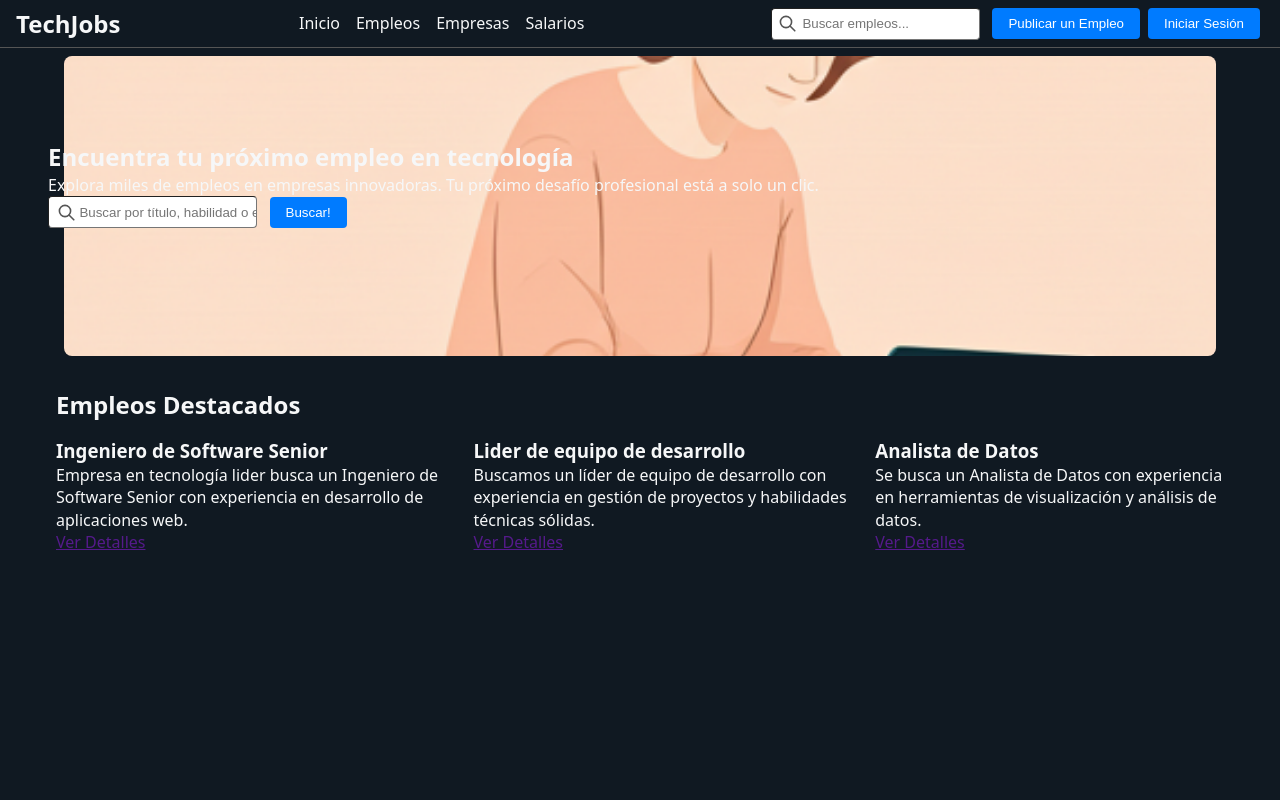
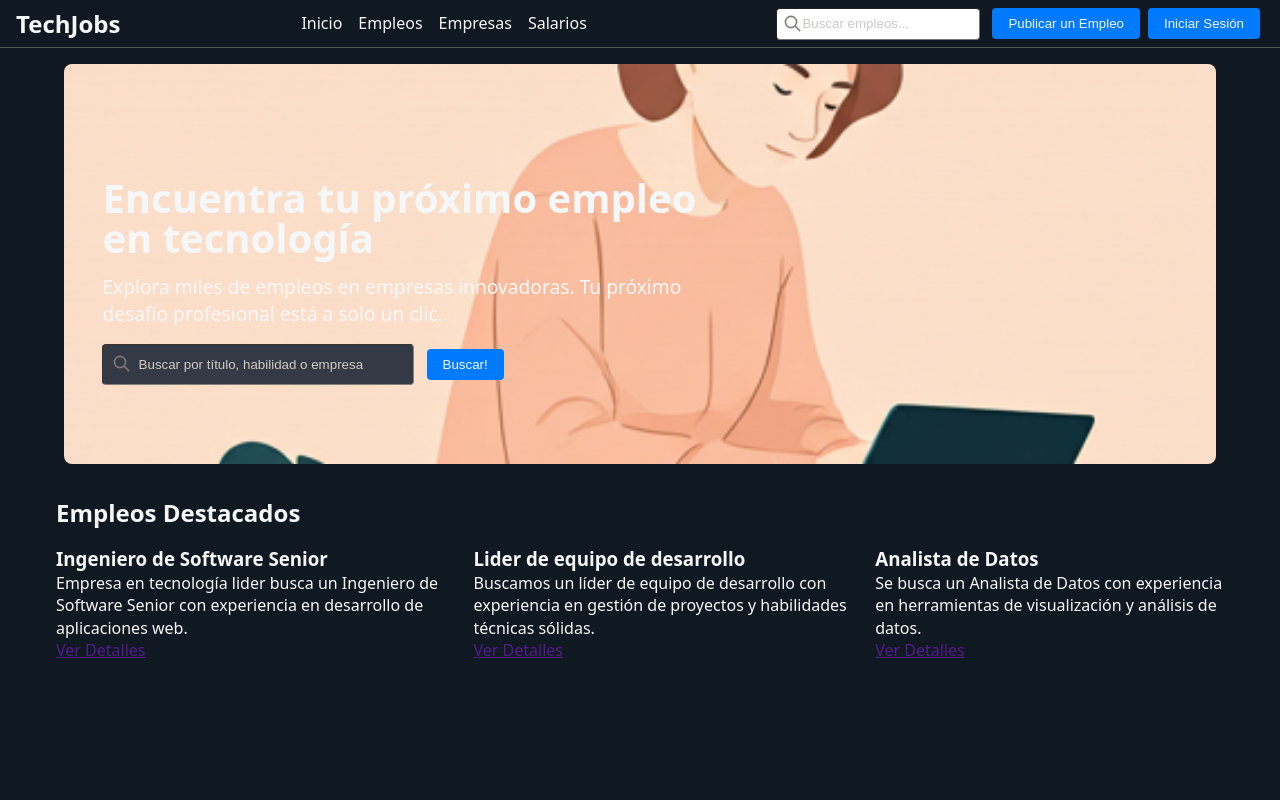
Before and after one commit to Thiago-Dev66/TechJobs, a plain HTML site: page index.html in a window 1280 px wide. Shown: the top 800 px of the page. Drawn offline with Linux system fonts and the light colour scheme.

Commit message:
Organización y estilización de los elementos del encabezado

```diff
--- a/styles.css
+++ b/styles.css
@@ -5,14 +5,17 @@
     --background-dark: #101922;
     --background-light: #f6f7f8;
 
-    /*Buttons colors*/
+    /*Buttons and inputs*/
     --buttons-color: #007BFF;
     --buttons-hover-color: #0056b3;
+    --input-color: #1F2937;
+    --input-placeholder-color: #CDC8C5;
 
     /*Font colors*/
     --font-color-light: #f6f7f8;
     --font-color-dark: #101922;
     --font-small: #555;
+    --svg-search-color: #817979f7;
 }
 
 *,
@@ -69,11 +72,16 @@ nav {
     position: relative;
 }
 
-input {
+.nav-actions > .nav-form > input {
     height: 2rem;
     border-radius: 4px;
     border-width: 1px;
-    padding: 0 0 0 1.9rem;
+    padding: 0 0 0 1.6rem;
+    color: var(--font-color-light);
+}
+
+input::placeholder {
+    color: var(--input-placeholder-color);
 }
 
 button {
@@ -82,7 +90,7 @@ button {
     border: none;
     border-radius: 4px;
     background-color: var(--buttons-color);
-    color: white;
+    color: var(--font-color-light);
     cursor: pointer;
 }
 
@@ -91,8 +99,9 @@ button {
     left: 0.7rem;
     width: 1.2rem;
     height: 1.2rem;
-    stroke: var(--font-small);
+    stroke: var(--svg-search-color);
     pointer-events: none;
+    z-index: 2;
 }
 
 .nav-buttons:hover {
@@ -103,31 +112,59 @@ button {
 
 .Encabezado {
     position: relative;
-    display: flex;
+    display: flex;;
+    margin-top: 0.5rem;
 }
 
 .Encabezado-elementos {
+    display: flex;
+    flex-direction: column;
+    gap: 1rem;
+    align-items: flex-start;
     position: absolute;
     top: 30%;
-    left: 3rem;
+    left: 8%;
+    max-width: 50vw;
+}
+
+.Encabezado-elementos > h2 {
+    font-size: 2.5rem;
+    font-weight: 800;
+    line-height: 2.5rem;
+}
+
+.Encabezado-elementos > p {
+    font-size: 1.2rem;
+    font-weight: 200;
+}
+
+.Encabezado-elementos > .actions-encabezado > form > input {
+    height: 2rem;
+    width: 19.5rem;
+    border-radius: 4px;
+    border-width: 1px;
+    padding: 1.2rem 2.2rem;
+    color: var(--font-color-light);
+    background-color: var(--input-color);
+    opacity: 0.9;
 }
 
 .imagen-encabezado {
     width: 90%;
-    height: 300px;
+    height: 400px;
     margin: 0 auto;
     margin-top: 0.5rem;
     border-radius: 8px;
     object-fit: cover;
 }
 
-.actions-encabezado {
+.actions-encabezado > form {
     position: absolute;
 }
 
 .actions-encabezado > form > .svg-icon-search {
-    top: 20%;
-    left: 3%;
+    top: 24%;
+    left: 2.5%;
 }
 
 .Empleos-Destacados > h2 {
```
